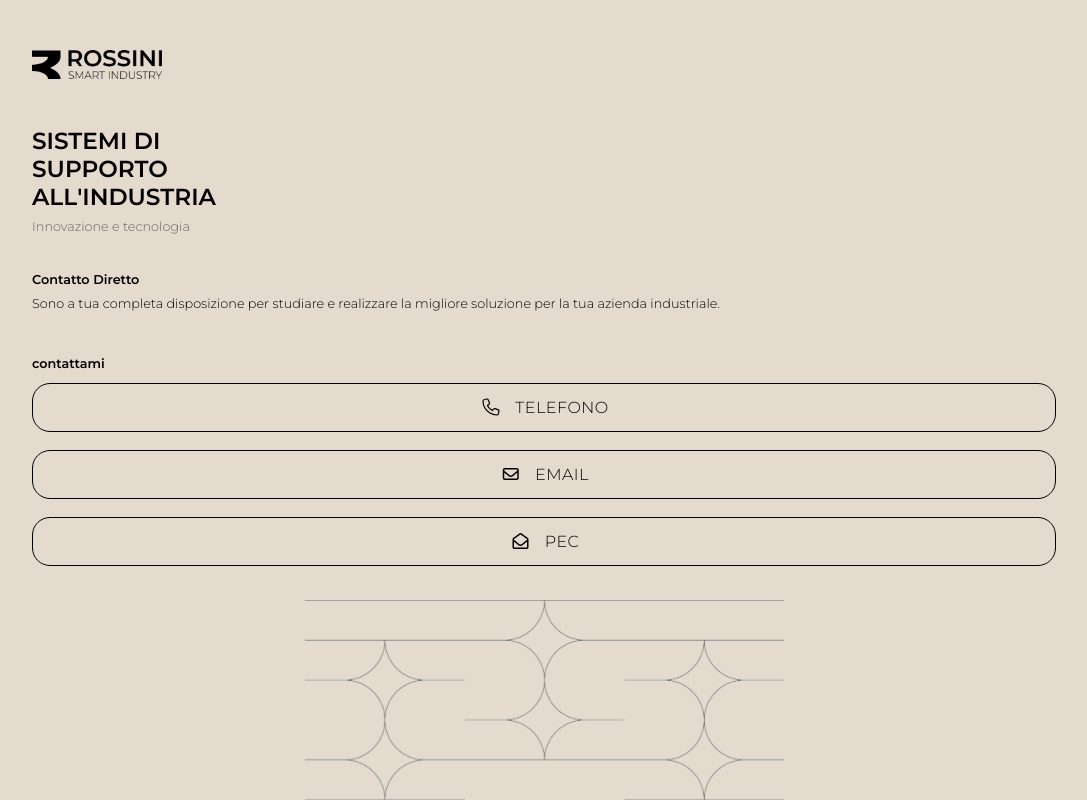
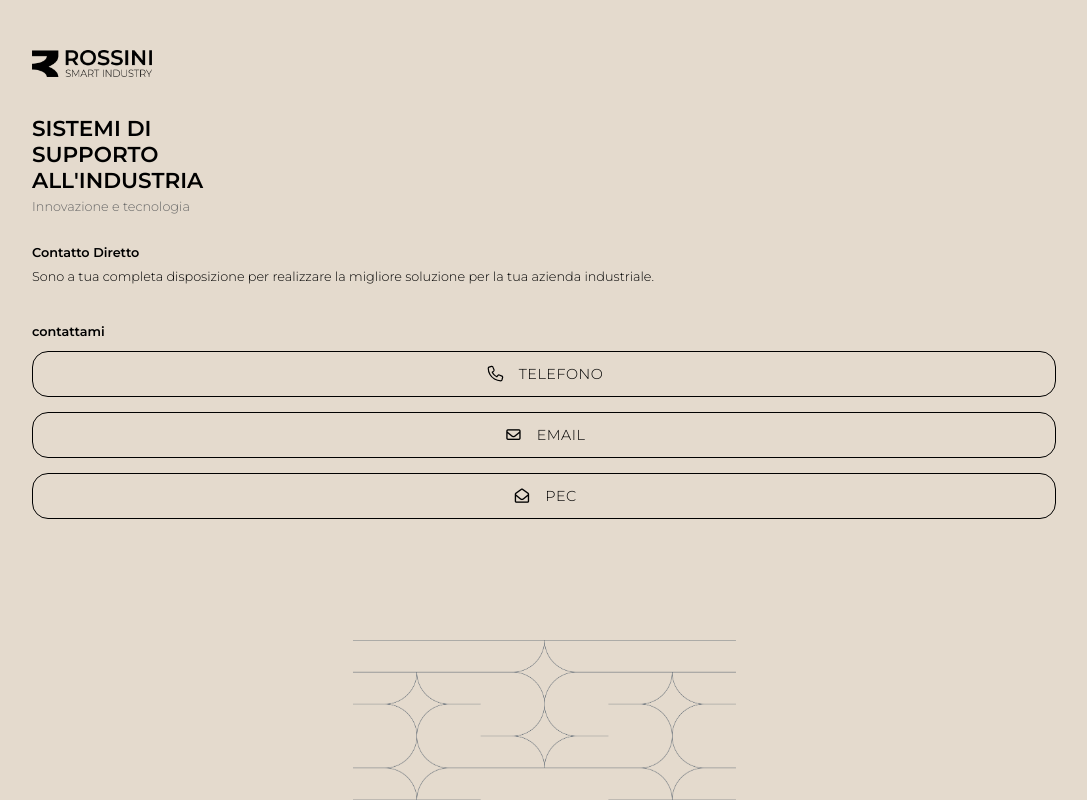
Before and after one commit to andrybet/Rossini-smart-industry, a plain HTML site: page index.html in a window 1280 px wide. Shown: the whole page, without its empty margins (96-1183 px from the left). Drawn offline with Linux system fonts and the light colour scheme.

Commit message:
index.html

```diff
--- a/index.html
+++ b/index.html
@@ -28,7 +28,6 @@
             background-color: var(--custom-bg);
             font-family: 'Montserrat', sans-serif;
             overflow: hidden; -webkit-user-select: none; user-select: none;
-            display: flex; flex-direction: column; align-items: center;
         }
 
         /* --- PRELOADER --- */
@@ -44,50 +43,52 @@
         @keyframes glowFadeIn { 0%, 100% { opacity: 0; } 50% { opacity: 0.7; } }
         body.loaded #preloader { opacity: 0; visibility: hidden; }
 
-        /* --- LAYOUT --- */
+        /* --- PATTERN --- */
         .bottom-pattern {
-            position: fixed; bottom: 0; left: 0; width: 100%; height: 25vh;
+            position: fixed; bottom: 0; left: 0; width: 100%; height: 20vh;
             background-image: url('img/pattern-1.png');
             background-size: contain; background-position: bottom center;
             background-repeat: no-repeat; z-index: 1; pointer-events: none;
         }
 
+        /* --- LAYOUT --- */
         .main-wrapper {
-            position: relative; z-index: 10; opacity: 0; transform: translateY(15px);
+            position: relative; z-index: 10; opacity: 0; transform: translateY(10px);
             transition: all 1s cubic-bezier(0.22, 1, 0.36, 1) 1s;
-            width: 80%; height: 100%;
+            width: 80%; height: 80vh;
+            margin: 0 auto;
             display: flex; flex-direction: column; align-items: flex-start;
-            padding: calc(50px + env(safe-area-inset-top)) 0 40px; box-sizing: border-box;
+            padding-top: calc(50px + env(safe-area-inset-top)); box-sizing: border-box;
         }
         body.loaded .main-wrapper { opacity: 1; transform: translateY(0); }
 
-        .logo-top { width: 100%; margin-bottom: 45px; text-align: left; }
-        .logo { width: 130px; height: auto; }
+        .logo-top { width: 100%; margin-bottom: 35px; text-align: left; }
+        .logo { width: 120px; height: auto; }
 
         .content-group { width: 100%; display: flex; flex-direction: column; align-items: flex-start; }
 
-        h1 { margin: 0; font-size: 1.45rem; font-weight: 600; color: #000; text-transform: uppercase; line-height: 1.2; max-width: 250px; }
-        .subtitle-top { font-size: 0.8rem; font-weight: 300; color: #666; margin: 8px 0 25px; }
+        h1 { margin: 0; font-size: 1.35rem; font-weight: 600; color: #000; text-transform: uppercase; line-height: 1.2; max-width: 240px; }
+        .subtitle-top { font-size: 0.8rem; font-weight: 300; color: #666; margin: 6px 0 18px; }
 
         .section-title { font-size: 0.8rem; font-weight: 600; color: #000; margin-bottom: 2px; }
-        .subtitle-main { font-size: 0.8rem; font-weight: 300; color: #000; line-height: 1.4; margin-bottom: 30px; margin-top: 6px; }
+        .subtitle-main { font-size: 0.8rem; font-weight: 300; color: #000; line-height: 1.4; margin-bottom: 25px; margin-top: 6px; }
 
         .btn-label { font-size: 0.8rem; font-weight: 600; color: #000; margin-bottom: 12px; text-transform: lowercase; }
 
-        /* --- BOTTONI --- */
-        .btn-container { display: flex; flex-direction: column; gap: 18px; width: 100%; }
+        /* --- BOTTONI - TESTO E ICONE 0.9 REM --- */
+        .btn-container { display: flex; flex-direction: column; gap: 15px; width: 100%; }
         .btn {
             position: relative; display: flex; align-items: center; justify-content: center;
-            padding: 14px; border-radius: 18px; border: 0.6px solid #000;
+            padding: 13px; border-radius: 16px; border: 0.6px solid #000;
             background-color: var(--custom-bg); color: #000;
-            font-size: 1rem; font-weight: 300; letter-spacing: 0.5px;
+            font-size: 0.9rem; font-weight: 300; letter-spacing: 0.5px;
             cursor: pointer; transition: all 0.3s; z-index: 10; width: 100%; box-sizing: border-box;
         }
-        .btn i { margin-right: 12px; font-size: 1rem; width: 24px; text-align: center; }
+        .btn i { margin-right: 12px; font-size: 0.9rem; width: 22px; text-align: center; }
 
         /* --- NEON --- */
-        .glow-cloud { position: absolute; inset: 0; border-radius: 18px; z-index: -2; opacity: 0; transition: opacity 0.5s; }
-        .neon-border { position: absolute; inset: -2px; border-radius: 20px; padding: 2px; z-index: -1; opacity: 0; overflow: hidden; -webkit-mask: linear-gradient(#fff 0 0) content-box, linear-gradient(#fff 0 0); mask: linear-gradient(#fff 0 0) content-box, linear-gradient(#fff 0 0); -webkit-mask-composite: xor; mask-composite: exclude; }
+        .glow-cloud { position: absolute; inset: 0; border-radius: 16px; z-index: -2; opacity: 0; transition: opacity 0.5s; }
+        .neon-border { position: absolute; inset: -2px; border-radius: 18px; padding: 2px; z-index: -1; opacity: 0; overflow: hidden; -webkit-mask: linear-gradient(#fff 0 0) content-box, linear-gradient(#fff 0 0); mask: linear-gradient(#fff 0 0) content-box, linear-gradient(#fff 0 0); -webkit-mask-composite: xor; mask-composite: exclude; }
         .neon-border::before { content: ''; position: absolute; width: 200%; height: 200%; top: -50%; left: -50%; background: conic-gradient(from var(--angle), var(--c1), var(--c2), var(--c1)); animation: rotateAngle 1.5s linear infinite; }
         @keyframes rotateAngle { to { --angle: 360deg; } }
         @keyframes neonMaster { 0%, 25%, 100% { opacity: 0; } 5%, 20% { opacity: 1; } }
@@ -137,7 +138,7 @@
             <h1>SISTEMI DI SUPPORTO ALL'INDUSTRIA</h1>
             <p class="subtitle-top">Innovazione e tecnologia</p>
             <p class="section-title">Contatto Diretto</p>
-            <p class="subtitle-main">Sono a tua completa disposizione per studiare e realizzare la migliore soluzione per la tua azienda industriale.</p>
+            <p class="subtitle-main">Sono a tua completa disposizione per realizzare la migliore soluzione per la tua azienda industriale.</p>
             <p class="btn-label">contattami</p>
             <div class="btn-container">
                 <div class="btn tl" onclick="launchApp('tel:3470780437', this, 'var(--grad-tl)', 'fas fa-phone')">
```
